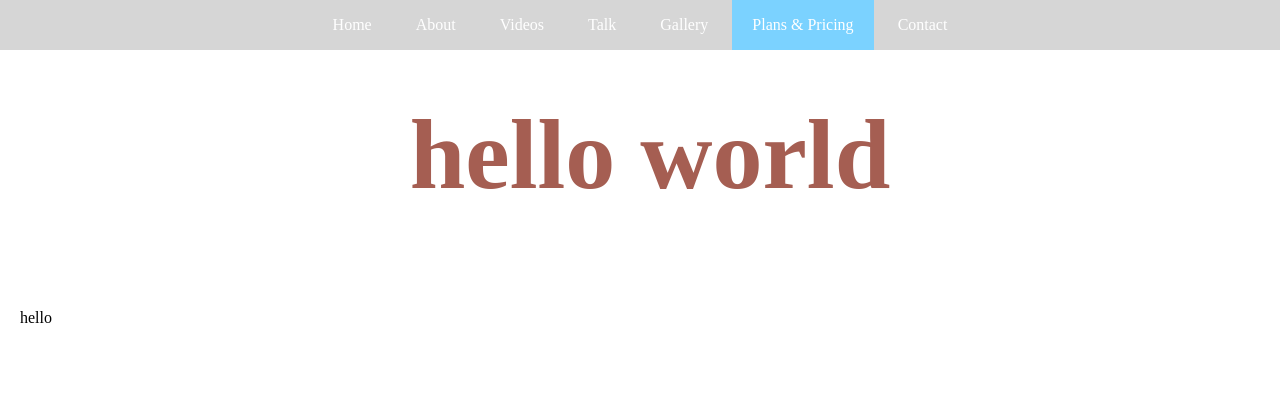
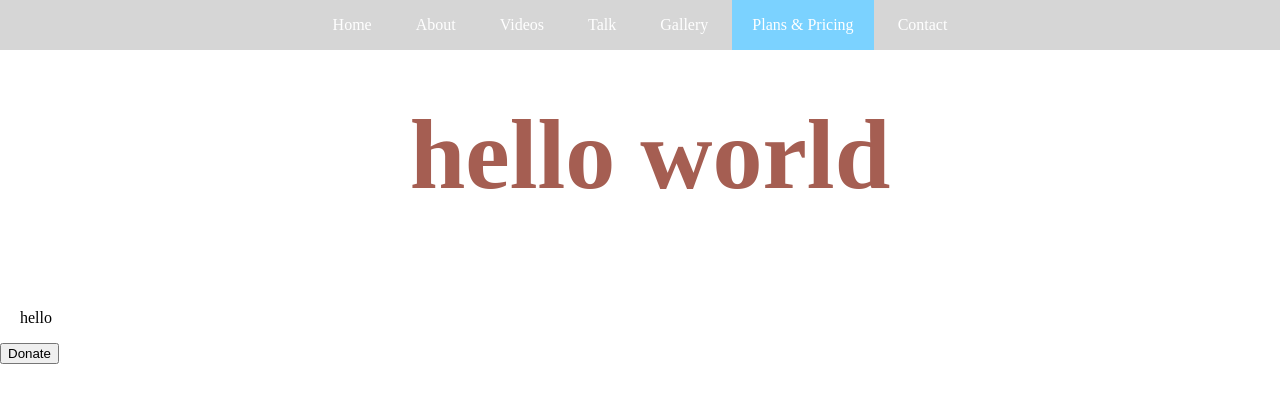
Before and after one commit to AnonymousUsr/BridgeWebsite, a plain HTML site: page Bridge/planspricing.html in a window 1280 px wide. Drawn offline with Linux system fonts and the light colour scheme.

Commit message:
Update planspricing.html

```diff
--- a/Bridge/planspricing.html
+++ b/Bridge/planspricing.html
@@ -21,7 +21,7 @@
 
         <p>hello</p>
 
-
+        <button>Donate</button>
 
     </body>
 </html>
```
